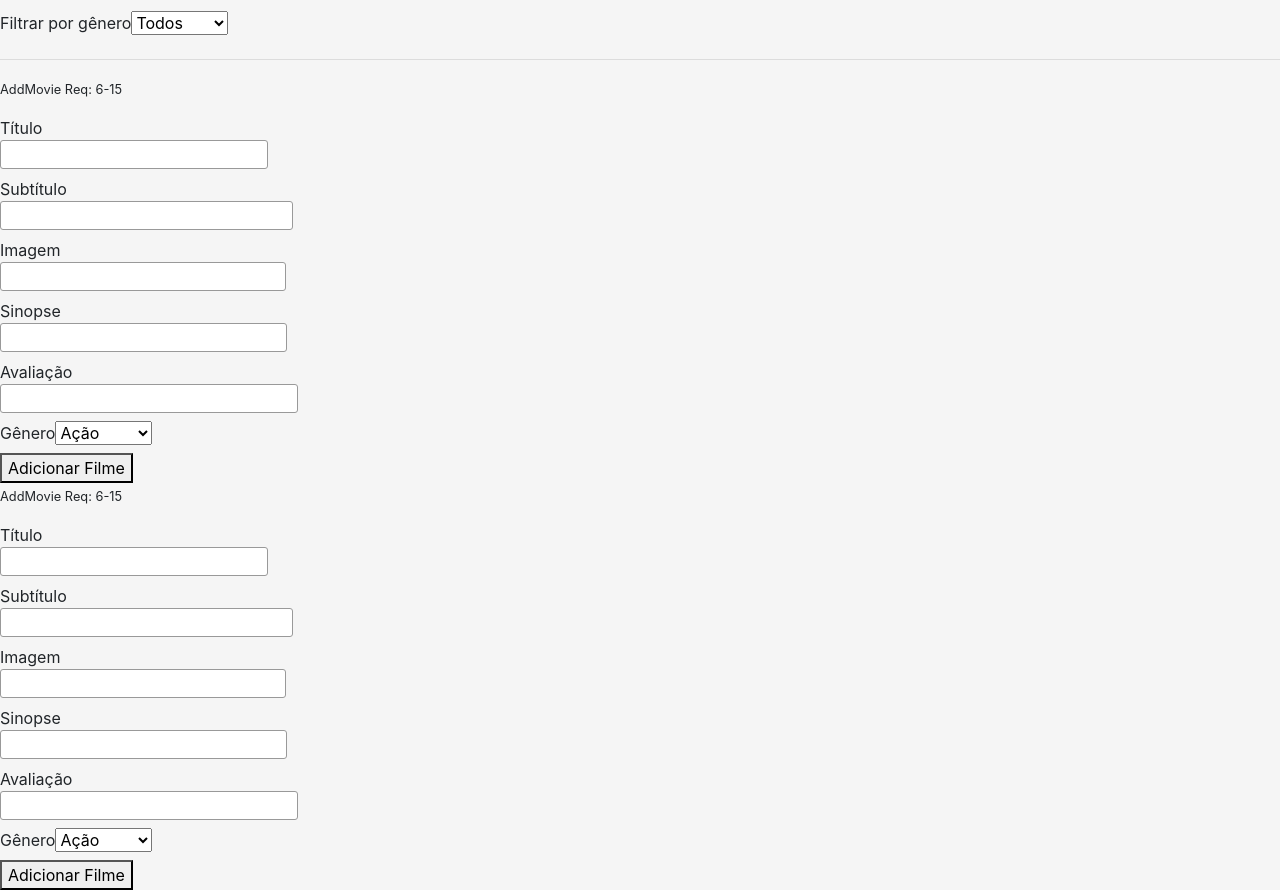
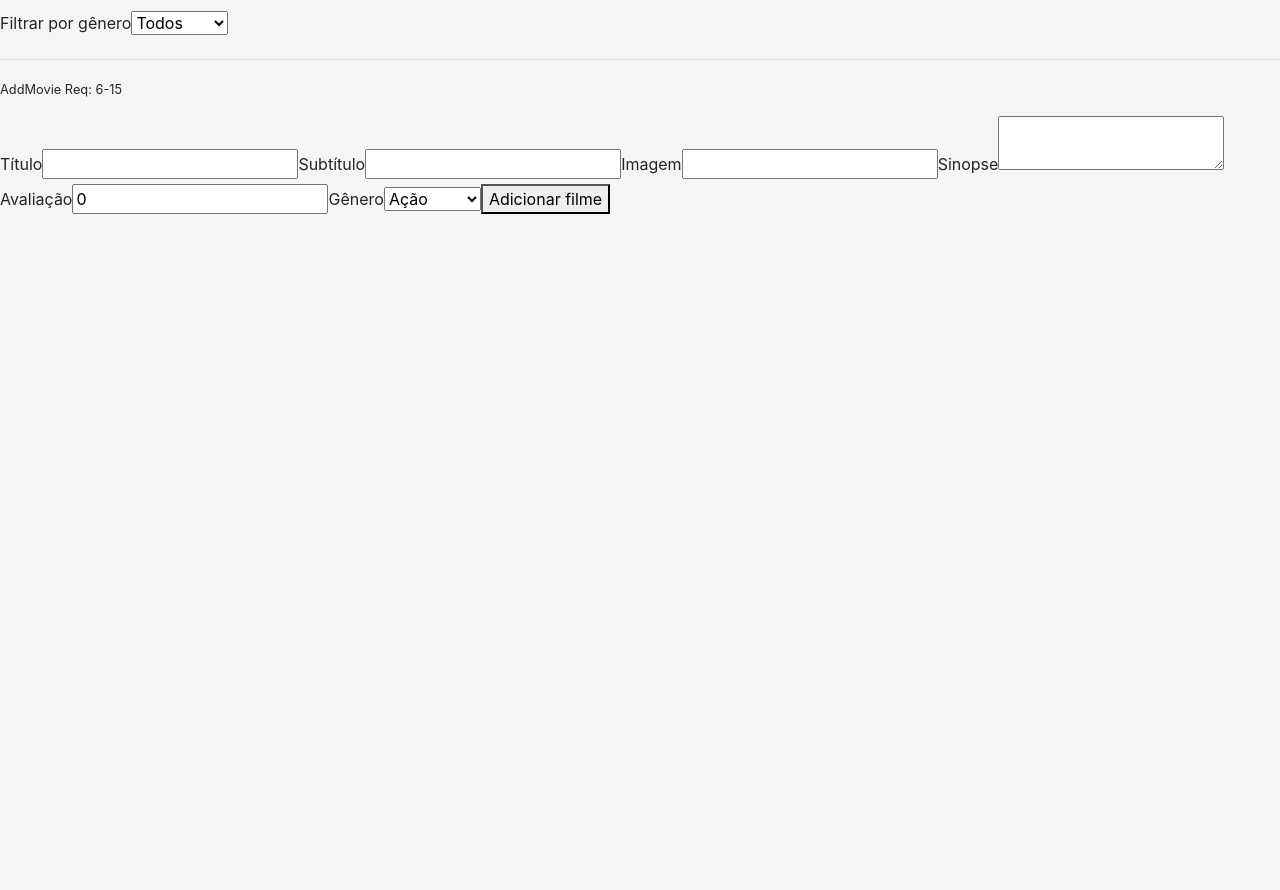
Before and after one commit to tryber/sd-04-block12-project-movie-card-library-stateful, a React (Create React App) app: page / in a window 1280 px wide. Shown: the part 247-1137 px from the top of the page. After the commit the page ends 800 px from the top, so only its background shows below. Built offline with nearby package versions, Linux system fonts and the light colour scheme.

Commit message:
Add Movies 1st attempt

```diff
--- a/src/App.js
+++ b/src/App.js
@@ -28,7 +28,7 @@ class App extends Component {
       <div className="App">
         <Header />
         <MovieLibray />
-        <AddMovie />
+        {/* <AddMovie /> */}
         {/* <SearchBar
           searchText={this.state.searchText}
           bookmarkedOnly={this.state.bookmarkedOnly}
--- a/src/components/AddMovie.jsx
+++ b/src/components/AddMovie.jsx
@@ -9,48 +9,31 @@ const initialState = {
   rating: 0,
   genre: 'action',
 };
+
 class AddMovie extends Component {
   constructor(props) {
     super(props);
     this.state = initialState; // https://bit.ly/2UjQzyh
-    this.handleChange = this.handleChange.bind(this);
+    this.setChange = this.setChange.bind(this);
     this.resetBuilder = this.resetBuilder.bind(this);
-    this.createForm = this.createForm.bind(this);
   }
+
   // https://bit.ly/3cJhOsq
-  handleChange(e) {
-    this.setState({ [e.target.name]: e.target.value });
+  setChange(e) {
+    e.target.name !== 'rating'
+      ? this.setState({ [e.target.name]: e.target.value })
+      : this.setState({ [e.target.name]: Number(e.target.value) });
   }
   // https://bit.ly/2UjQzyh
   resetBuilder() {
     this.setState(this.initialState);
   }
-  createForm(key, mark, kind) {
-    const styleForm = {
-      width: '100%',
-      border: '1px solid #999',
-      borderRadius: 3,
-      padding: 3,
-      fontSize: 14,
-    };
-    return (
-      <label htmlFor={key}>
-        {mark}
-        <input
-          type={kind}
-          style={styleForm}
-          name={key}
-          value={this.state.key}
-          onChange={this.handleChange}
-        />
-      </label>
-    );
-  }
+
   createOption() {
     return (
       <label htmlFor="genre">
         Gênero
-        <select name="genre" value={this.state.genre} onChange={this.handleChange}>
+        <select name="genre" value={this.state.genre} onChange={this.setChange}>
           <option value="action">Ação</option>
           <option value="comedy">Comédia</option>
           <option value="thriller">Suspense</option>
@@ -65,19 +48,18 @@ class AddMovie extends Component {
           <small>AddMovie Req: 6-15</small>
         </p>
         <form>
-          {this.createForm(this.state.title, 'Título', 'text')}
-          <br />
-          {this.createForm(this.state.subTitle, 'Subtítulo', 'text')}
-          <br />
-          {this.createForm(this.state.imagePath, 'Imagem', 'text')}
-          <br />
-          {this.createForm(this.state.storyline, 'Sinopse', 'text')}
-          <br />
-          {this.createForm(this.state.rating, 'Avaliação', 'number')}
-          <br />
+          <label htmlFor="title">Título</label>
+          <input id="title" type="text" value={this.state.title} onChange={this.setChange} />
+          <label htmlFor="subtitle">Subtítulo</label>
+          <input id="subtitle" type="text" value={this.state.subtitle} onChange={this.setChange} />
+          <label htmlFor="image">Imagem</label>
+          <input id="image" type="text" value={this.state.imagePath} onChange={this.setChange} />
+          <label htmlFor="story">Sinopse</label>
+          <textarea id="story" type="text" value={this.state.storyline} onChange={this.setChange} />
+          <label htmlFor="rating">Avaliação</label>
+          <input id="rating" type="number" value={this.state.rating} onChange={this.setChange} />
           {this.createOption()}
-          <br />
-          <button onClick={this.resetBuilder(this.state)}>Adicionar Filme</button>
+          <button onClick={this.resetBuilder(this.state)}>Adicionar filme</button>
         </form>
       </div>
     );
@@ -85,3 +67,36 @@ class AddMovie extends Component {
 }
 
 export default AddMovie;
+
+// createForm(key, mark, kind) {
+//   const styleForm = {
+//     width: '100%',
+//     border: '1px solid #999',
+//     borderRadius: 3,
+//     padding: 3,
+//     fontSize: 14,
+//   };
+//   return (
+//     <label htmlFor={key}>
+//       {mark}
+//       <input
+//         type={kind}
+//         style={styleForm}
+//         id={key}
+//         value={this.state.key}
+//         onChange={this.setChange}
+//       />
+//     </label>
+//   );
+// }
+
+// {this.createForm(this.state.title.value, 'Título', 'text')}
+// <br />
+// {this.createForm(this.state.subtitle, 'Subtítulo', 'text')}
+// <br />
+// {this.createForm(this.state.imagePath, 'Imagem', 'text')}
+// <br />
+// {this.createForm(this.state.storyline, 'Sinopse', 'text')}
+// <br />
+// {this.createForm(this.state.rating, 'Avaliação', 'number')}
+// <br />
```
